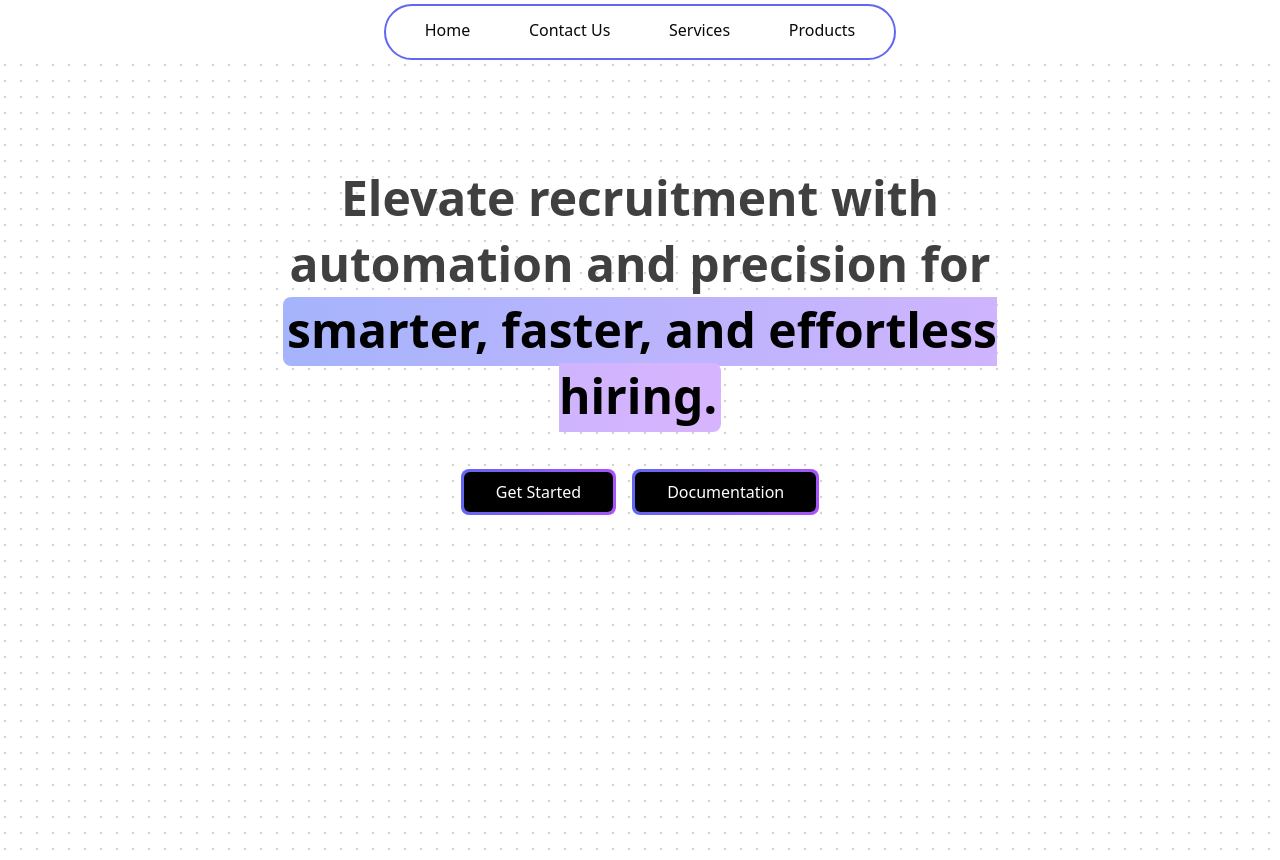
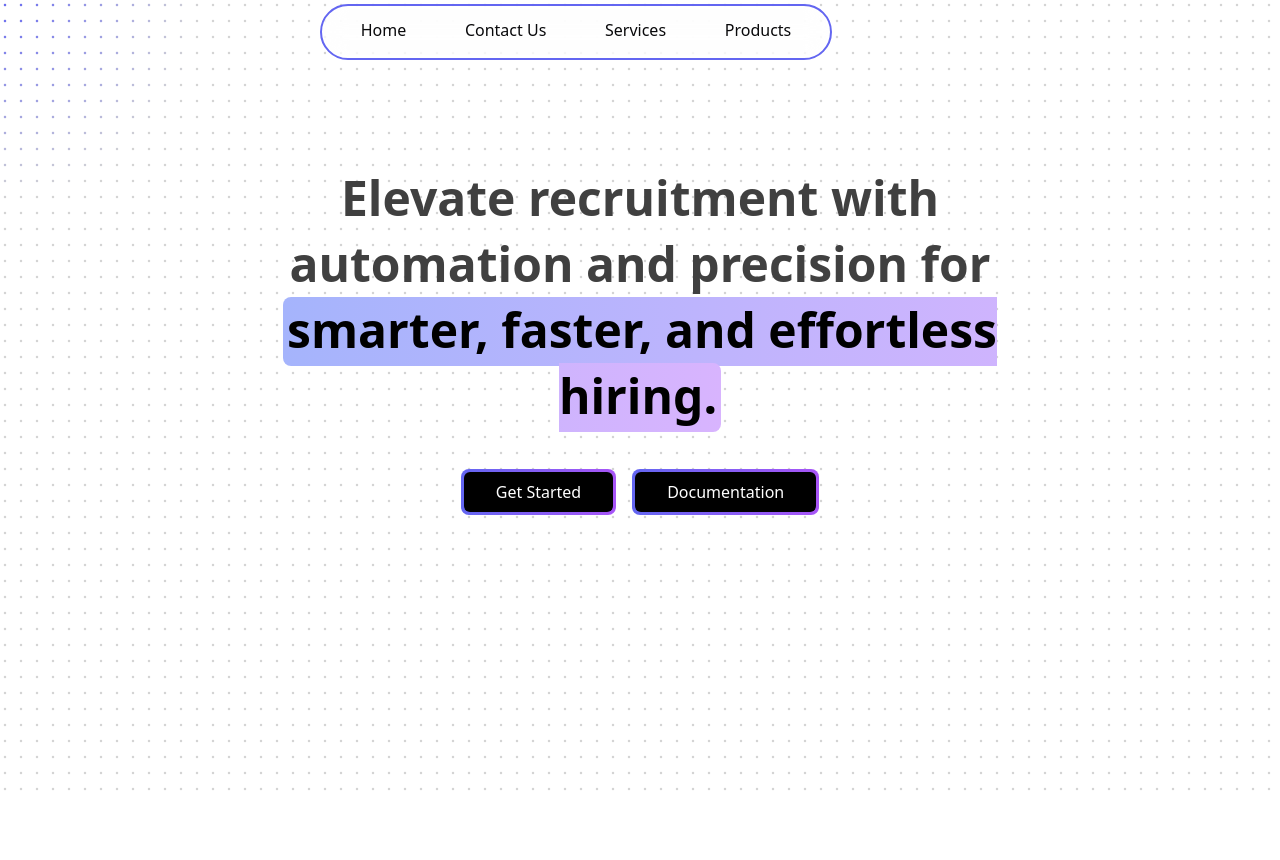
Before and after one commit to Denyme24/Resume-Review, a Next.js app: page / in a window 1280 px wide. After the commit the page ends 800 px from the top, so only its background shows below. Built offline with nearby package versions, Linux system fonts and the light colour scheme.

Commit message:
fix navbar positioning

```diff
--- a/components/hero.tsx
+++ b/components/hero.tsx
@@ -21,7 +21,7 @@ export function HeroHighlightDemo() {
         }}
       >
         <div className="layout flex flex-col justify-center items-center gap-10">
-          <div className="text-2xl px-4 md:text-4xl lg:text-5xl font-bold text-neutral-700 dark:text-white max-w-4xl leading-relaxed lg:leading-snug text-center mx-auto mt-[-30vh] ">
+          <div className="text-2xl px-4 md:text-4xl lg:text-5xl font-bold text-neutral-700 dark:text-white max-w-4xl leading-relaxed lg:leading-snug text-center mx-auto mt-[-15vh] ">
             Elevate recruitment with automation and precision for
             <br />
             <Highlight className="text-black dark:text-white">
--- a/components/navbar.tsx
+++ b/components/navbar.tsx
@@ -3,7 +3,7 @@ import Link from "next/link";
 const Navbar = () => {
   return (
     <>
-      <nav className="sticky container mx-auto w-[40vw] h-[7vh] p-3 rounded-full border-[2px] bg-white/30 backdrop-blur-md mt-1 border-indigo-500 z-[1000]">
+      <nav className="fixed top-0 right-[56vh] w-[40vw] h-[7vh] p-3 rounded-full border-[2px] bg-white/30 backdrop-blur-md mt-1 border-indigo-500 z-[1000]">
         <ul className="flex justify-evenly items-center gap-8 cursor-pointer">
           <Link href={"/"}>
             <li>Home</li>
--- a/components/placeholder.tsx
+++ b/components/placeholder.tsx
@@ -25,10 +25,10 @@ export function Placeholders() {
   const handlejobDesc = (e: React.ChangeEvent<HTMLInputElement>) => {
     setjobDesc(e.target.value);
   };
-  const onSubmit = (e: React.FormEvent<HTMLFormElement>) => {
-    e.preventDefault();
-    console.log("submitted");
-  };
+//   const onSubmit = (e: React.FormEvent<HTMLFormElement>) => {
+//     e.preventDefault();
+//     console.log("submitted");
+//   };
   return (
     <div className="flex flex-col justify-center  items-center px-4 w-[70vw] gap-5">
       <h2>Please Enter Job Titles</h2>
--- a/components/ui/placeholders-and-vanish-input.tsx
+++ b/components/ui/placeholders-and-vanish-input.tsx
@@ -147,11 +147,11 @@ export function PlaceholdersAndVanishInput({
     animateFrame(start);
   };
 
-  const handleKeyDown = (e: React.KeyboardEvent<HTMLInputElement>) => {
-    if (e.key === "Enter" && !animating) {
-      vanishAndSubmit();
-    }
-  };
+  // const handleKeyDown = (e: React.KeyboardEvent<HTMLInputElement>) => {
+  //   if (e.key === "Enter" && !animating) {
+  //     vanishAndSubmit();
+  //   }
+  // };
 
   // const vanishAndSubmit = () => {
   //   setAnimating(true);
@@ -194,7 +194,7 @@ export function PlaceholdersAndVanishInput({
             onChange && onChange(e);
           }
         }}
-        onKeyDown={handleKeyDown}
+        // onKeyDown={handleKeyDown}
         ref={inputRef}
         value={value}
         type="text"
--- a/package.json
+++ b/package.json
@@ -9,6 +9,7 @@
     "lint": "next lint"
   },
   "dependencies": {
+    "@tabler/icons-react": "^3.24.0",
     "class-variance-authority": "^0.7.1",
     "clsx": "^2.1.1",
     "framer-motion": "^11.13.1",
@@ -17,6 +18,7 @@
     "next": "15.0.4",
     "react": "^19.0.0",
     "react-dom": "^19.0.0",
+    "react-dropzone": "^14.3.5",
     "tailwind-merge": "^2.5.5",
     "tailwindcss-animate": "^1.0.7"
   },
```
Also changed, not shown: 1 other file (tests, documents, lock files or other folders).
